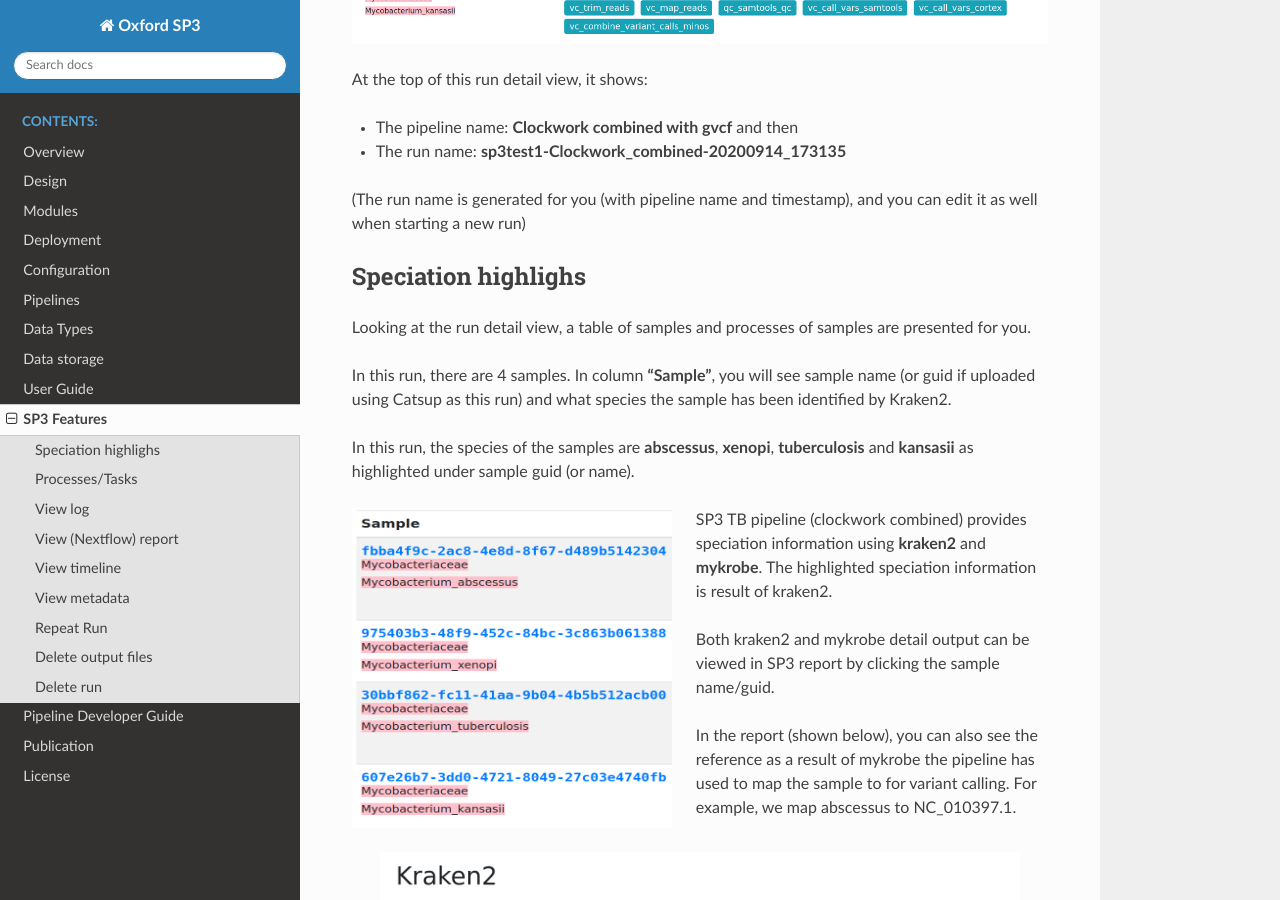
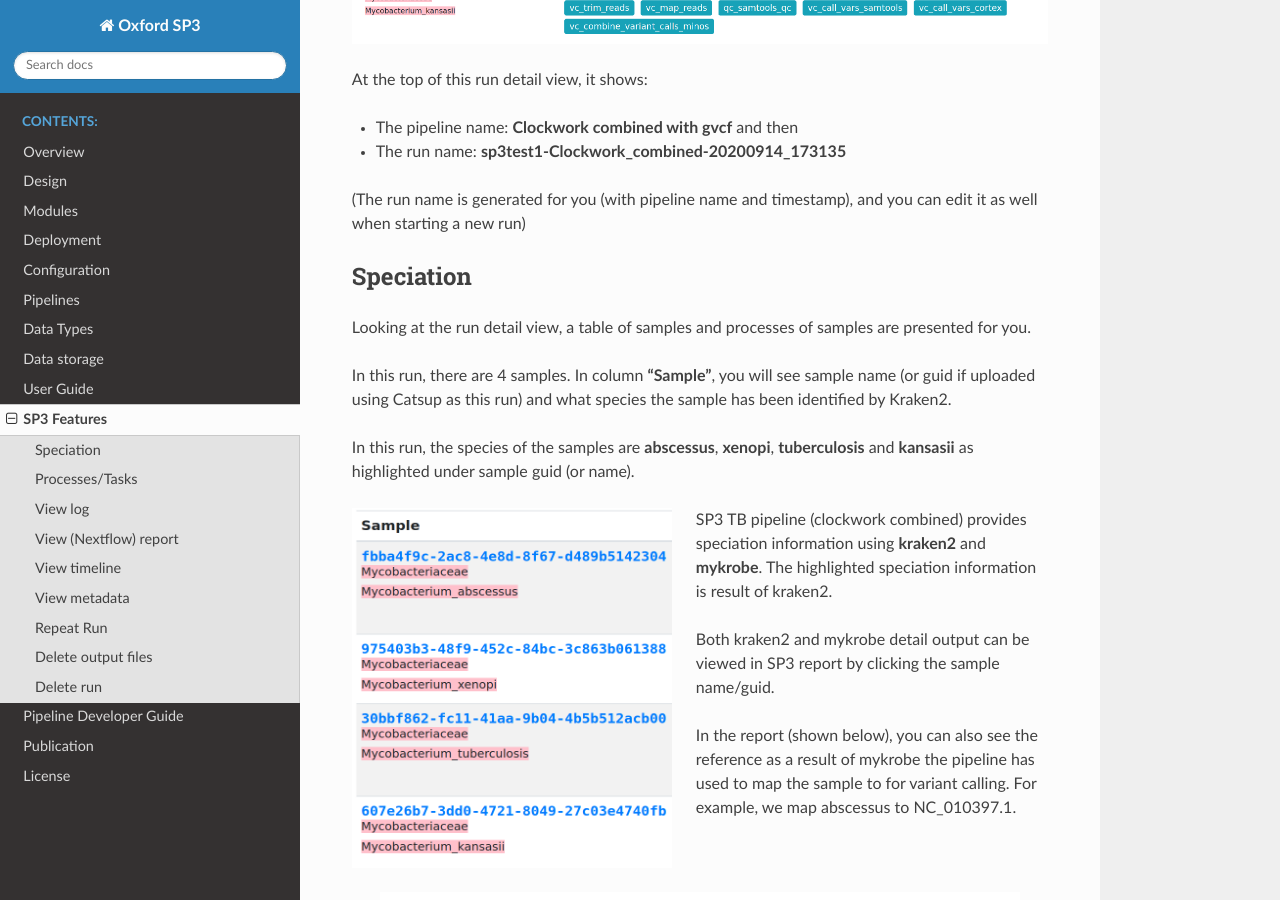
Before and after one commit to oxfordmmm/catdocs, a Sphinx documentation site: the page built from docs/source/features.rst, in a window 1280 px wide and 900 px high, scrolled down 596 px. Built offline with Sphinx 7.4.7 and the Read the Docs theme 2.0.0, drawn with Linux system fonts in a browser that asks for light colours.

```diff
--- a/docs/source/features.rst
+++ b/docs/source/features.rst
@@ -15,8 +17,8 @@
 (The run name is generated for you (with pipeline name and timestamp), and you can edit it as well when starting a new run)
 
 
-Speciation highlighs
---------------------
+Speciation
+----------
 
 Looking at the run detail view, a table of samples and processes of samples are presented for you.
 
@@ -27,7 +29,7 @@
 .. image:: _static/highlights.png
    :width: 240pt
    :align: left
-   :height: 240pt
+   :height: 270pt
 
 SP3 TB pipeline (clockwork combined) provides speciation information using **kraken2** and **mykrobe**. The highlighted speciation information is result of kraken2.
 
--- a/docs/source/user.rst
+++ b/docs/source/user.rst
@@ -120,3 +120,6 @@
 All output files are avaialbe for download via a command or via web.
 
 .. image:: _static/output.png
+
+
+Explore more :ref:`sp3-features`.
```
Also changed, not shown: other parts of docs/source/features.rst (+2 -0 lines).
